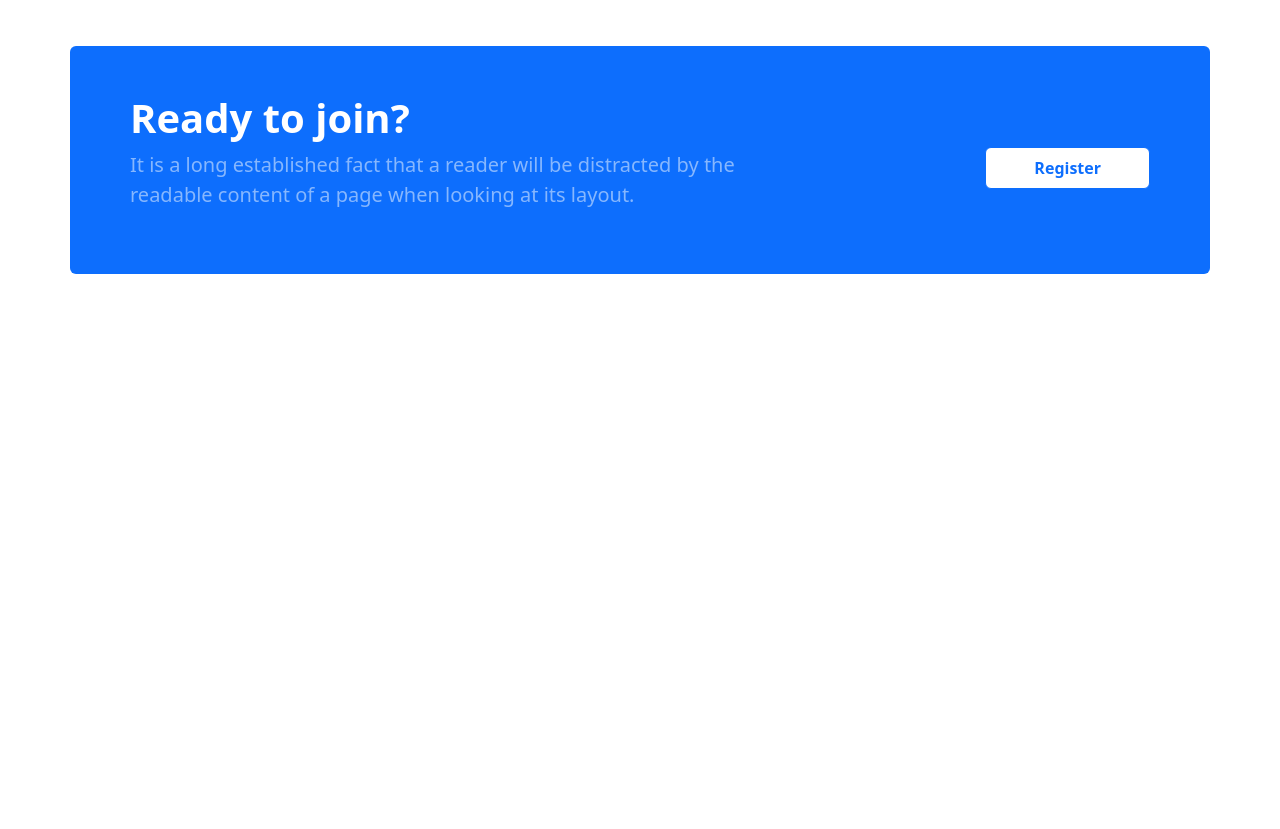
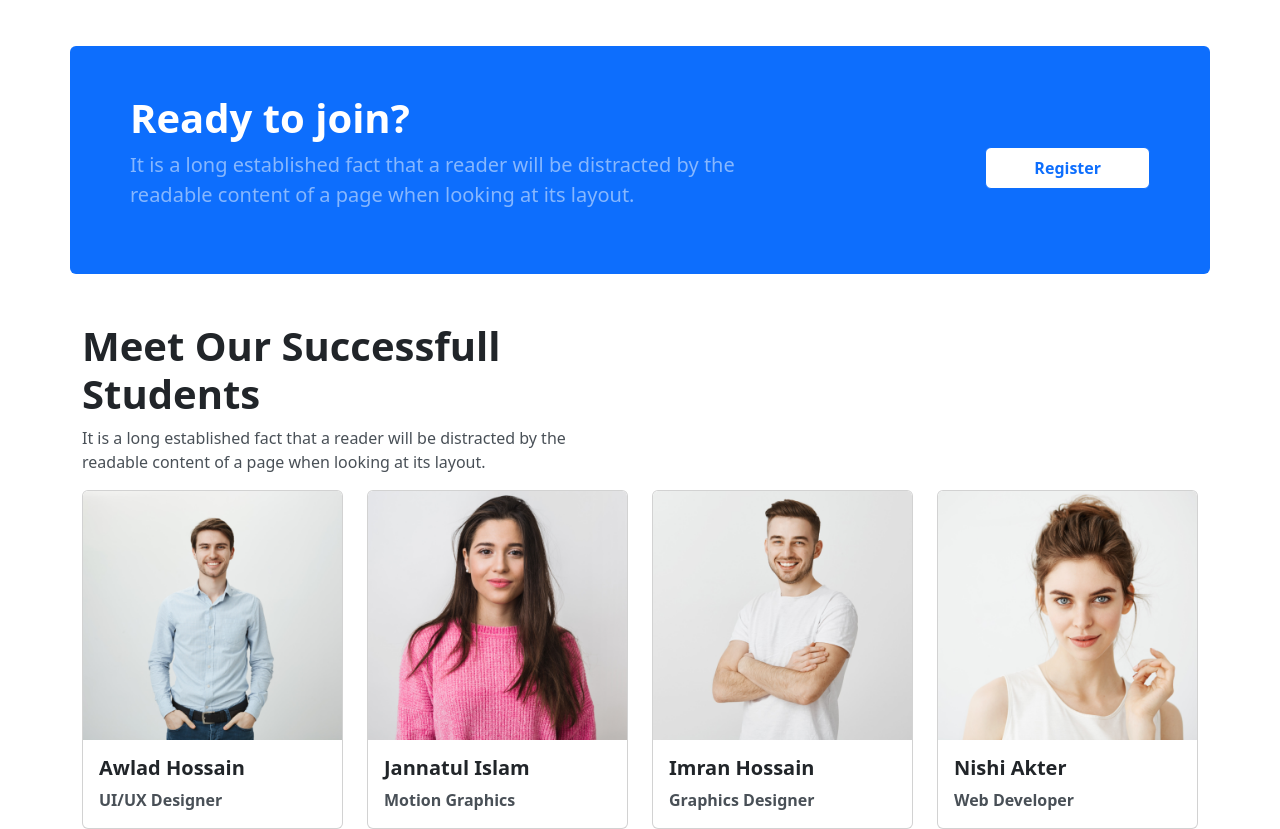
Before and after one commit to mehedinur/Online-ITCourse, a plain HTML site: page index.html in a window 1280 px wide. Shown: the part 2342-3171 px from the top of the page. Before the commit the page ends 2616 px from the top, so only its background shows below. Drawn offline with nearby package versions, Linux system fonts and the light colour scheme.

Commit message:
committed four cards

```diff
--- a/index.html
+++ b/index.html
@@ -323,7 +323,53 @@
 
 
 
-
+    <!-- Start Success students part -->
+    <section class="container mt-5">
+        <div class="suc-title my-3 mb-3">
+            <h1 class="fs-1 fw-bold">Meet Our Successfull <br>
+                Students</h1>
+            <p class="text-light-emphasis">It is a long established fact that a reader will be distracted by the <br>
+                readable content of a page when looking at its layout.</p>
+        </div>
+        <div class="row row-cols-1 row-cols-md-3 g-4">
+            <div class="col-lg-3">
+                <div class="card">
+                    <img src="./images/student/student-1.png" class="card-img-top" alt="...">
+                    <div class="card-body">
+                        <h5 class="card-title fw-bold">Awlad Hossain</h5>
+                        <p class="card-text text-light-emphasis fw-semibold">UI/UX Designer</p>
+                    </div>
+                </div>
+            </div>
+            <div class="col-lg-3">
+                <div class="card">
+                    <img src="./images/student/student-2.png" class="card-img-top" alt="...">
+                    <div class="card-body">
+                        <h5 class="card-title fw-bold">Jannatul Islam</h5>
+                        <p class="card-text text-light-emphasis fw-semibold">Motion Graphics</p>
+                    </div>
+                </div>
+            </div>
+            <div class="col-lg-3">
+                <div class="card">
+                    <img src="./images/student/student-3.png" class="card-img-top" alt="...">
+                    <div class="card-body">
+                        <h5 class="card-title fw-bold">Imran Hossain</h5>
+                        <p class="card-text text-light-emphasis fw-semibold">Graphics Designer</p>
+                    </div>
+                </div>
+            </div>
+            <div class="col-lg-3">
+                <div class="card">
+                    <img src="./images/student/student-4.png" class="card-img-top" alt="...">
+                    <div class="card-body">
+                        <h5 class="card-title fw-bold">Nishi Akter</h5>
+                        <p class="card-text text-light-emphasis fw-semibold">Web Developer</p>
+                    </div>
+                </div>
+            </div>
+        </div>
+    </section>
 
 
 
```
